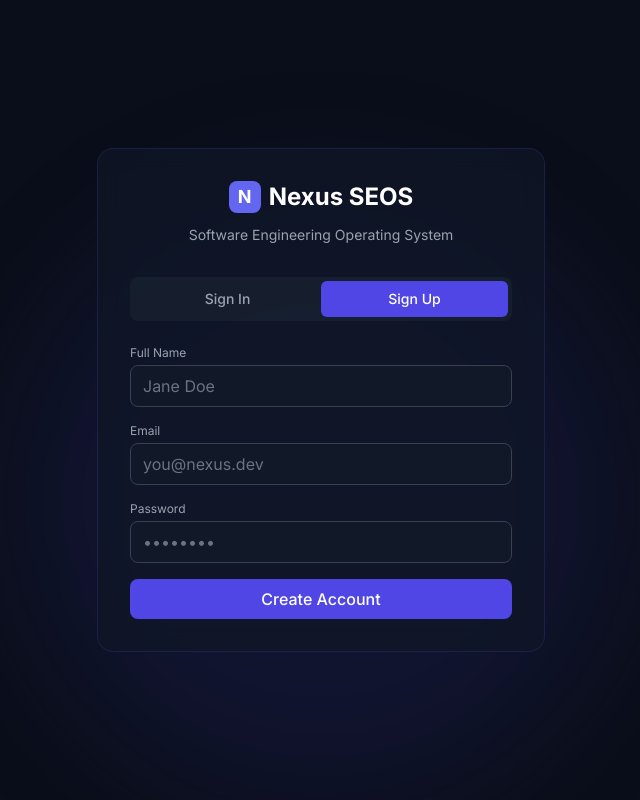
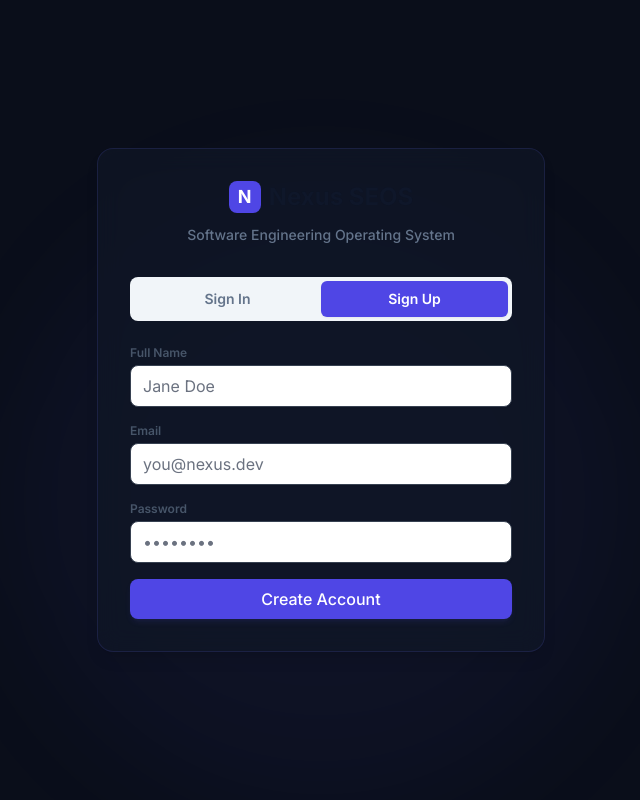
Before and after one commit to UdayPatnala/nexus-seos, a React (Vite) app in the folder apps/web/: page /auth in a window 1280 px wide. Both pictures are taken after a click on the button "Sign Up". Shown: the whole page, without its empty margins (319-959 px from the left). Built offline with nearby package versions, Linux system fonts and the light colour scheme; no server answers.

Commit message:
style: complete light theme conversion for Sidebar, Courses panels, and Auth view

```diff
--- a/apps/web/src/components/AppShell.tsx
+++ b/apps/web/src/components/AppShell.tsx
@@ -18,15 +18,15 @@ export default function AppShell() {
       <motion.aside
         initial={{ x: -12, opacity: 0 }}
         animate={{ x: 0, opacity: 1 }}
-        className="w-56 flex flex-col border-r border-gray-800 bg-gray-950 shrink-0"
+        className="w-56 flex flex-col border-r border-slate-200 bg-white shrink-0 shadow-sm"
       >
         {/* Logo */}
-        <div className="px-4 py-5 border-b border-gray-800">
+        <div className="px-4 py-5 border-b border-slate-200">
           <div className="flex items-center gap-2">
             <div className="w-8 h-8 bg-indigo-600 rounded-lg flex items-center justify-center text-white font-bold text-base shrink-0">N</div>
             <div>
-              <div className="text-white font-semibold text-sm leading-none">Nexus SEOS</div>
-              <div className="text-gray-500 text-xs mt-0.5">v1.0</div>
+              <div className="text-slate-900 font-bold text-sm leading-none">Nexus SEOS</div>
+              <div className="text-slate-400 text-xs mt-0.5 font-medium">v1.0</div>
             </div>
           </div>
         </div>
@@ -49,19 +49,19 @@ export default function AppShell() {
         </nav>
 
         {/* User footer */}
-        <div className="p-3 border-t border-gray-800">
+        <div className="p-3 border-t border-slate-200 bg-slate-50/50">
           <div className="flex items-center gap-2 px-2 py-1.5">
             <div className="w-7 h-7 rounded-full bg-indigo-600 flex items-center justify-center text-white text-xs font-bold shrink-0">
               {user?.fullName?.[0] ?? 'U'}
             </div>
             <div className="flex-1 min-w-0">
-              <div className="text-white text-xs font-medium truncate">{user?.fullName}</div>
-              <div className="text-gray-500 text-xs truncate">{user?.email}</div>
+              <div className="text-slate-800 text-xs font-semibold truncate">{user?.fullName}</div>
+              <div className="text-slate-500 text-xs truncate">{user?.email}</div>
             </div>
           </div>
           <button
             onClick={logout}
-            className="w-full text-left px-3 py-2 text-xs text-gray-500 hover:text-red-400 hover:bg-red-500/5 rounded-lg transition-all mt-1"
+            className="w-full text-left px-3 py-2 text-xs text-slate-500 hover:text-red-500 hover:bg-red-500/5 rounded-lg transition-all mt-1 font-medium"
           >
             Sign out
           </button>
--- a/apps/web/src/pages/AuthPage.tsx
+++ b/apps/web/src/pages/AuthPage.tsx
@@ -28,32 +28,32 @@ export default function AuthPage() {
     <div className="min-h-screen flex items-center justify-center bg-nexus-bg relative overflow-hidden">
       {/* Radial gradient background */}
       <div className="absolute inset-0 pointer-events-none">
-        <div className="absolute top-1/4 left-1/2 -translate-x-1/2 w-[600px] h-[600px] bg-indigo-900/20 rounded-full blur-3xl" />
+        <div className="absolute top-1/4 left-1/2 -translate-x-1/2 w-[600px] h-[600px] bg-indigo-500/5 rounded-full blur-3xl" />
       </div>
 
       <motion.div
         initial={{ opacity: 0, y: 24 }}
         animate={{ opacity: 1, y: 0 }}
         transition={{ duration: 0.4 }}
-        className="w-full max-w-md glass rounded-2xl p-8 relative z-10"
+        className="w-full max-w-md glass rounded-2xl p-8 relative z-10 shadow-lg"
       >
         {/* Logo */}
         <div className="text-center mb-8">
           <div className="inline-flex items-center gap-2 mb-3">
-            <div className="w-8 h-8 bg-indigo-500 rounded-lg flex items-center justify-center text-white font-bold text-lg">N</div>
-            <span className="text-2xl font-bold text-white">Nexus SEOS</span>
+            <div className="w-8 h-8 bg-indigo-600 rounded-lg flex items-center justify-center text-white font-bold text-lg">N</div>
+            <span className="text-2xl font-bold text-slate-900">Nexus SEOS</span>
           </div>
-          <p className="text-gray-400 text-sm">Software Engineering Operating System</p>
+          <p className="text-slate-500 text-sm font-medium">Software Engineering Operating System</p>
         </div>
 
         {/* Tabs */}
-        <div className="flex rounded-lg bg-gray-800/50 p-1 mb-6">
+        <div className="flex rounded-lg bg-slate-100 p-1 mb-6">
           {(['login', 'register'] as const).map((m) => (
             <button
               key={m}
               onClick={() => setMode(m)}
-              className={`flex-1 py-2 text-sm font-medium rounded-md transition-all ${
-                mode === m ? 'bg-indigo-600 text-white' : 'text-gray-400 hover:text-white'
+              className={`flex-1 py-2 text-sm font-semibold rounded-md transition-all ${
+                mode === m ? 'bg-indigo-600 text-white shadow-sm' : 'text-slate-500 hover:text-slate-900'
               }`}
             >
               {m === 'login' ? 'Sign In' : 'Sign Up'}
@@ -64,9 +64,9 @@ export default function AuthPage() {
         <form onSubmit={submit} className="space-y-4">
           {mode === 'register' && (
             <div>
-              <label className="text-xs text-gray-400 mb-1 block">Full Name</label>
+              <label className="text-xs font-semibold text-slate-600 mb-1 block">Full Name</label>
               <input
-                className="input-field"
+                className="input-field shadow-sm bg-white"
                 placeholder="Jane Doe"
                 value={fullName}
                 onChange={e => setFullName(e.target.value)}
@@ -75,9 +75,9 @@ export default function AuthPage() {
             </div>
           )}
           <div>
-            <label className="text-xs text-gray-400 mb-1 block">Email</label>
+            <label className="text-xs font-semibold text-slate-600 mb-1 block">Email</label>
             <input
-              className="input-field"
+              className="input-field shadow-sm bg-white"
               type="email"
               placeholder="you@nexus.dev"
               value={email}
@@ -86,9 +86,9 @@ export default function AuthPage() {
             />
           </div>
           <div>
-            <label className="text-xs text-gray-400 mb-1 block">Password</label>
+            <label className="text-xs font-semibold text-slate-600 mb-1 block">Password</label>
             <input
-              className="input-field"
+              className="input-field shadow-sm bg-white"
               type="password"
               placeholder="••••••••"
               value={password}
@@ -98,7 +98,7 @@ export default function AuthPage() {
           </div>
 
           {error && (
-            <div className="text-red-400 text-sm bg-red-500/10 border border-red-500/20 rounded-lg px-3 py-2">
+            <div className="text-red-700 text-sm bg-red-50 border border-red-200 rounded-lg px-3 py-2">
               {error}
             </div>
           )}
@@ -107,7 +107,7 @@ export default function AuthPage() {
             whileTap={{ scale: 0.97 }}
             type="submit"
             disabled={loading}
-            className="btn-primary w-full mt-2 flex items-center justify-center gap-2"
+            className="btn-primary w-full mt-2 flex items-center justify-center gap-2 shadow-md shadow-indigo-500/10"
           >
             {loading ? (
               <span className="w-4 h-4 border-2 border-white/30 border-t-white rounded-full animate-spin" />
```
Also changed, not shown: apps/web/src/pages/CoursesPage.tsx (+26 -26 lines).
